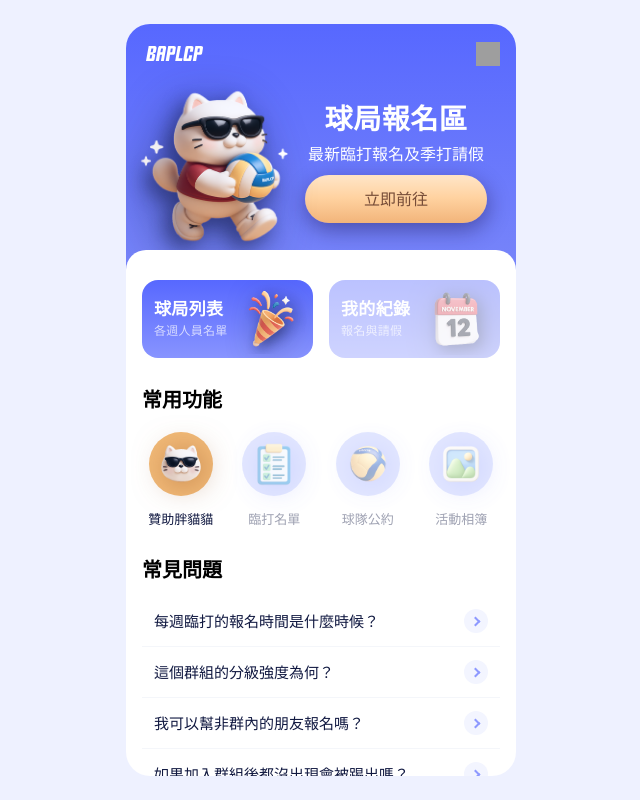
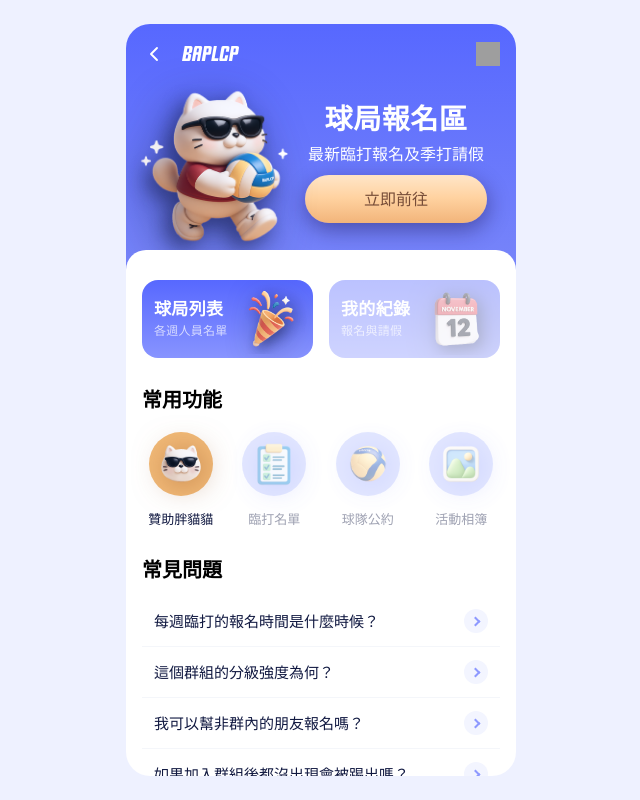
Before and after one commit to baplcp/baplcp-signup, a Vue app: page /group-list in a window 1280 px wide. Shown: the whole page, without its empty margins (319-959 px from the left). Built offline with nearby package versions, Linux system fonts and the light colour scheme; grey boxes are pictures that could not be loaded.

Commit message:
feat: add shared header back navigation

```diff
--- a/src/components/Layout.vue
+++ b/src/components/Layout.vue
@@ -1,12 +1,13 @@
 <script setup>
   import { ref, computed } from 'vue'
-  import { useRoute } from 'vue-router'
+  import { useRoute, useRouter } from 'vue-router'
 
   const route = useRoute()
+  const router = useRouter()
 
   const isMenuOpen = ref(false)
 
-  const hiddenHeaderPath = ['group-list', 'create-activity', 'ended-activity']
+  const hiddenHeaderPath = ['group-list', 'create-activity']
   const isShowHeader = computed(() => !hiddenHeaderPath.includes(route.name))
 
   function toggleMenu() {
@@ -16,11 +17,26 @@
   function closeMenu() {
     isMenuOpen.value = false
   }
+
+  function goBack() {
+    const from = window.history.state?.__inAppFrom
+
+    if (typeof from === 'string' && from.startsWith('/')) {
+      router.replace(from)
+    } else {
+      router.replace({ name: 'index' })
+    }
+  }
 </script>
 
 <template>
   <div class="h-screen md:h-[calc(100vh-48px)] overflow-hidden md:rounded-3xl w-full md:w-97.5 " >
     <header v-if="isShowHeader" class="nav">
+      <button class="back-btn" type="button" aria-label="返回上一頁" @click="goBack">
+        <svg viewBox="0 0 24 24" fill="none" aria-hidden="true">
+          <path d="M15 6L9 12L15 18" stroke="currentColor" stroke-width="1.9" stroke-linecap="round" stroke-linejoin="round" />
+        </svg>
+      </button>
       <RouterLink to="/" class="brand" aria-label="回到首頁 BAPLCP"></RouterLink>
       <div class="nav-title">華江高中臨打報名</div>
       <button @click="toggleMenu" class="menu-btn" type="button" aria-label="開啟選單">
@@ -366,6 +382,16 @@
   font-weight: 500;
 }
 
+.back-btn {
+  width: 24px;
+  height: 24px;
+  display: grid;
+  place-items: center;
+  color: #fff;
+  flex: 0 0 auto;
+  transition: color 0.25s ease;
+}
+
 @media (max-width: 380px) {
   .side-menu {
     width: 84vw;
--- a/src/router/index.js
+++ b/src/router/index.js
@@ -1,4 +1,4 @@
-import { createRouter, createWebHashHistory } from 'vue-router'
+import { createRouter, createWebHashHistory, START_LOCATION } from 'vue-router'
 
 const router = createRouter({
   history: createWebHashHistory(),
@@ -31,4 +31,14 @@
   ],
 })
 
+router.afterEach((to, from, failure) => {
+  if (failure) return
+  if (from === START_LOCATION) return
+
+  history.replaceState({
+    ...history.state,
+    __inAppFrom: from.fullPath
+  }, '')
+})
+
 export default router
--- a/src/views/ended-activity.vue
+++ b/src/views/ended-activity.vue
@@ -1,5 +1,5 @@
 <script setup>
-import { computed, ref } from 'vue'
+import { ref } from 'vue'
 
 const APP_VERSION = 'v2026.04.15-ended-01'
 const SEGMENT_TABS = ['全部', '臨打', '季打']
@@ -15,45 +15,12 @@
 ]
 
 const activeSegment = ref(SEGMENT_TABS[0])
-const navProgress = ref(0)
-const isNavScrolled = computed(() => navProgress.value > 0.55)
-const navStyle = computed(() => ({
-  '--nav-progress': String(navProgress.value),
-  '--nav-bg-opacity': String(navProgress.value * 0.94),
-}))
-
-function handleScroll(event) {
-  const fadeDistance = 120
-  navProgress.value = Math.max(0, Math.min(event.currentTarget.scrollTop / fadeDistance, 1))
-}
-
-function goBack() {
-  if (window.history.length > 1) {
-    window.history.back()
-    return
-  }
-
-  window.location.href = './index.html'
-}
 </script>
 
 <template>
   <main class="app-shell ended-activity-page">
-    <div class="app-scroll" @scroll.passive="handleScroll">
+    <div class="app-scroll">
       <div class="scroll-content">
-        <header class="nav" :class="{ 'is-scrolled': isNavScrolled }" :style="navStyle">
-          <button class="back-btn" type="button" aria-label="返回上一頁" @click="goBack">
-            <svg viewBox="0 0 24 24" fill="none" aria-hidden="true">
-              <path d="M15 6L9 12L15 18" stroke="currentColor" stroke-width="1.9" stroke-linecap="round" stroke-linejoin="round" />
-            </svg>
-          </button>
-          <RouterLink to="/" class="brand" aria-label="回到首頁 BAPLCP"></RouterLink>
-          <div class="nav-title">已結束的球局</div>
-          <button class="menu-btn" type="button" aria-label="開啟選單">
-            <img src="https://www.figma.com/api/mcp/asset/ef5043d5-e26f-4bcc-ab7a-2a30efead619" alt="" />
-          </button>
-        </header>
-
         <section class="hero">
           <div class="hero-layout">
             <div class="hero-copy">
```
